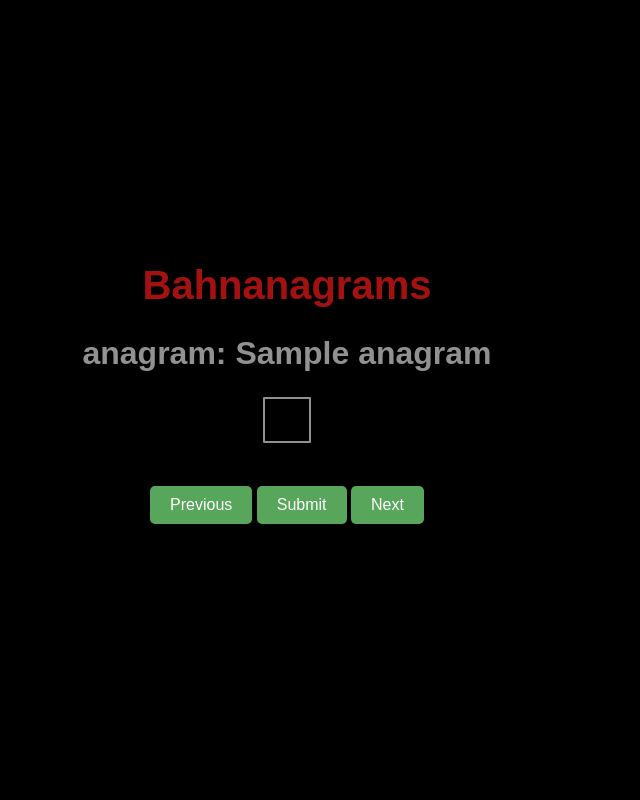
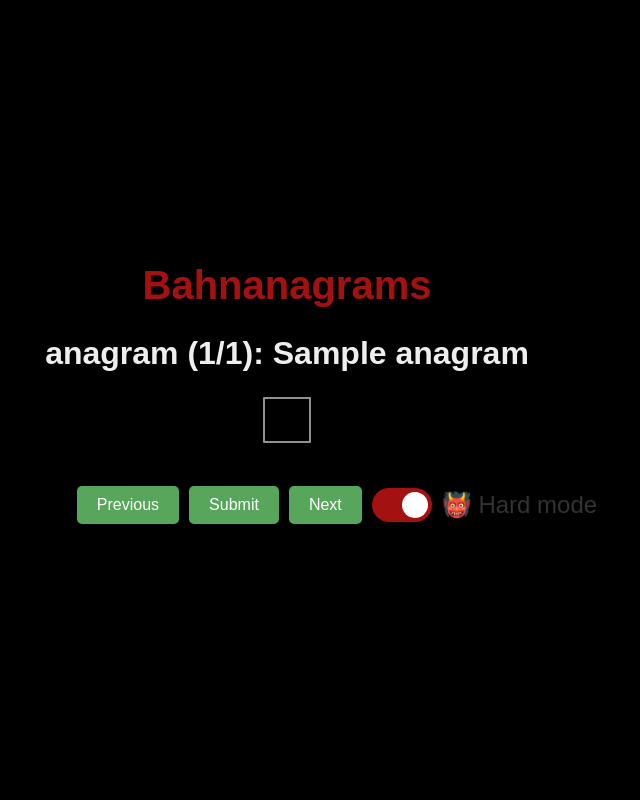
Before and after one commit to momonala/bahnanagrams, a Flask app: template templates/index.html in a window 1280 px wide. Shown: the whole page, without its empty margins (353-993 px from the left). Run offline with Flask 3, Linux system fonts and the light colour scheme; the template is opened without the code that fills it: most values are stand-ins (such as "Sample title", 1, 10 or a date in 2020); parts of the project's set-up code (start-up, migrations or seed data) failed here and were passed over.

Commit message:
Refactor anagram page to remove whitespace from words and update styling with CSS variables; implement difficulty toggle feature in the index template.

```diff
--- a/app.py
+++ b/app.py
@@ -1,6 +1,6 @@
 import logging
 
-from flask import Flask, render_template, request, redirect, url_for
+from flask import Flask, render_template, request
 
 from ubahn import df
 
@@ -18,7 +18,7 @@ solved = []
 @app.route("/<int:index>", methods=["GET", "POST"])
 def anagram_page(index):
     # Get current word and scrambled anagram
-    word = anagrams["Station"].iloc[index]
+    word = anagrams["Station"].iloc[index].replace(" ", "")
     anagram = word  # Assuming no scrambling for simplicity
 
     # Handle form submission
@@ -26,8 +26,6 @@ def anagram_page(index):
         user_input = ''.join([request.form.get(f"letter_{i}", "") for i in range(len(word))]).lower()
         if user_input == word.lower():
             solved.append(index)
-            return render_template("index.html", anagram=anagram, success=True, index=index, length=len(anagrams))
-
     if index in solved:
         return render_template("index.html", anagram=anagram, success=True, index=index, length=len(anagrams))
 
--- a/static/styles.css
+++ b/static/styles.css
@@ -1,5 +1,13 @@
+:root {
+  --deep-red: #a41111;
+  --light-red: #b74f4e;
+  --deep-green: #57a65b;
+  --off-white: #eeeeee;
+  --light-gray: #919191;
+}
+
 body {
-    background-color: #000000;
+    background-color: black;
     font-family: 'Arial', sans-serif;
     text-align: center;
     color: #333;
@@ -11,14 +19,14 @@ body {
     margin: 0;
 }
 h1 {
-    color: #a41111;
+    color:var(--deep-red);
     font-size: 2.5rem;
 }
 .scrambled-word {
     font-size: 2rem;
     font-weight: bold;
     margin-bottom: 20px;
-    color: #919191;
+    color: var(--off-white);
 }
 .input-box {
     width: 40px;
@@ -27,26 +35,26 @@ h1 {
     font-weight: bold;
     text-align: center;
     margin: 5px;
-    border: 2px solid #919191;
+    border: 2px solid var(--light-gray);
     border-radius: 1px;
     background-color: black;
     color: white;
 }
 
 .correct {
-    background-color: #90EE90;  /* Light green */
+    background-color: var(--deep-green);
 }
 
 .incorrect {
-    background-color: #ec8c8b;  /* Light red */
+    background-color: var(--light-red);
 }
 
 .input-box:focus {
-    border-color: #57a65b;
+    border-color: var(--deep-green);
     outline: none;
 }
 button {
-    background-color: #57a65b;
+    background-color: var(--deep-green);
     color: white;
     border: none;
     padding: 10px 20px;
@@ -56,11 +64,11 @@ button {
     margin-top: 20px;
 }
 button:hover {
-    background-color: #57a65b;
+    background-color: var(--deep-green);
 }
 .success-message {
     font-size: 1.5rem;
-    color: #57a65b;
+    color: var(--deep-green);
     margin-top: 20px;
 }
 .button-group {
@@ -68,23 +76,87 @@ button:hover {
     justify-content: center;
     gap: 10px;
 }
-button {
+
+.form-container {
+    display: flex;
+    flex-direction: column;
+    align-items: center;
+    justify-content: center;
+    text-align: center;
+}
+
+.switch-container {
+    display: flex;
+    align-items: center;
+    justify-content: center;
+}
+
+.switch {
+    position: relative;
+    display: inline-block;
+    width: 60px;
+    height: 34px;
+}
+
+.switch input {
+    opacity: 0;
+    width: 0;
+    height: 0;
+}
+
+.slider {
+    position: absolute;
+    cursor: pointer;
+    top: 0;
+    left: 0;
+    right: 0;
+    bottom: 0;
+    background-color: var(--deep-green);
+    transition: 0.4s;
+    border-radius: 34px;
+}
+
+.slider:before {
+    position: absolute;
+    content: "";
+    height: 26px;
+    width: 26px;
+    border-radius: 50%;
+    left: 4px;
+    bottom: 4px;
+    background-color: white;
+    transition: 0.4s;
+}
+
+input:checked + .slider {
+    background-color:var(--deep-red);
+}
+
+input:checked + .slider:before {
+    transform: translateX(26px);
+}
+
+.switch-label {
+    display: inline-block;
+    margin-left: 10px;
+    font-size: 1.5rem;
+}
+
+.switch-container {
+    display: flex;
+    align-items: center;
+    justify-content: center;
+}
+
+.button-container {
+    display: flex;
+    justify-content: center;
+    gap: 10px;
+    margin-left: 100px;
+}
+
+.button-container button {
+    padding: 10px 20px;
     font-size: 1rem;
-    padding: 10px 20px;
-    border-radius: 5px;
-    background-color: #57a65b;
-    color: white;
     cursor: pointer;
 }
-button:hover {
-    background-color: #45a049;
-}
-
-.correct {
-    color: green;
-    font-weight: bold;
-}
-
-.incorrect {
-    color: gray;
-}
--- a/templates/index.html
+++ b/templates/index.html
@@ -11,7 +11,7 @@
 
         <!-- Anagram display -->
         <div class="scrambled-word" id="scrambled-word">
-            anagram: {{ anagram }}
+            anagram {{ index }}/ {{ length }}: {{ anagram }}
         </div>
 
         <!-- Form for letter input and navigation buttons -->
@@ -36,6 +36,9 @@
             {% endfor %}
             <br />
             <br />
+
+            <!-- Buttons for previous, submit, and next -->
+            <div class="button-container">
                 <button type="button"
                     onclick="window.location.href='{{ url_for('anagram_page', index=(index - 1) % length) }}'">
                     Previous
@@ -47,14 +50,24 @@
                     onclick="window.location.href='{{ url_for('anagram_page', index=(index + 1) % length) }}'">
                     Next
                 </button>
+
+                <!-- Difficulty Toggle (Switch) -->
+                <div class="switch-container" style="margin-top: 20px;">
+                    <label class="switch">
+                        <input checked type="checkbox" id="difficulty-toggle" onchange="toggleDifficulty()" data-difficulty="easy">
+                        <span class="slider round"></span>
+                    </label>
+                    <span id="difficulty-label" class="switch-label">👹 Hard mode</span>
+                </div>
+            </div>
         </form>
 
+{#        // Trigger confetti and message after success (placeholder to not shift text when displayed)#}
         <div id="success-container" style="height: 40px;">
             {% if success %}
-                <p class="success-message">🍌🚂 You solved this Bahnanagram! 🚂🍌</p>
+                <p class="success-message">🚂🍌 You solved this Bahnanagram! 🍌🚂</p>
                 <script src="https://cdn.jsdelivr.net/npm/canvas-confetti@1.5.1/dist/confetti.browser.min.js"></script>
                 <script>
-                    // Trigger confetti after success
                     confetti({
                         particleCount: 200,
                         spread: 70,
@@ -89,12 +102,22 @@
                     document.querySelector('button[value="submit"]').click();
                 }
             }
+            // Toggle difficulty setting (easy or hard)
+            function toggleDifficulty() {
+                const difficultyToggle = document.getElementById("difficulty-toggle");
+                const difficultyLabel = document.getElementById("difficulty-label");
+
+                if (difficultyToggle.checked) {
+                    difficultyLabel.innerHTML = "👹 Hard mode";
+                } else {
+                    difficultyLabel.innerHTML = "😀 Easy mode";
+                }
+            }
 
             // update anagram and text colors when correct or wrong letters are typed
             const success = {{ success | tojson }};
-            console.log("Success Flag:", success);  // Debugging to check if it's correctly passed
+            // Call this function after page load to ensure it's applied after form re-render
             window.onload = function() {
-                // Call this function after page load to ensure it's applied after form re-render
                 updateAnagramColors();
             }
 
@@ -102,13 +125,16 @@
                 const inputs = document.querySelectorAll(".input-box");
                 const anagramDiv = document.getElementById("scrambled-word");
                 const anagramText = "{{ anagram }}"; // Original anagram
+                const index = "{{ index }}";
+                const length = "{{ length }}";
+                const hardMode = document.querySelector("input[type='checkbox']").checked; // Check if easy mode is enabled
                 let updatedText = "";
 
-                // Track typed letters and their counts
+                // Track typed letters and their counts and add the typed letter to the array
                 let typedLetters = [];
                 inputs.forEach((input) => {
                     if (input.value) {
-                        typedLetters.push(input.value); // Add the typed letter to the array
+                        typedLetters.push(input.value);
                     }
                 });
 
@@ -138,24 +164,26 @@
                             updatedText += `<span style="color: #57a65b">${letter}</span>`;
                             letterCount[letter]++;
                         } else {
-                            updatedText += `<span style="color: #919191">${letter}</span>`;
+                            updatedText += `<span>${letter}</span>`;
                         }
                     } else {
-                        updatedText += `<span style="color: #919191">${letter}</span>`;
+                        updatedText += `<span>${letter}</span>`;
                     }
                 }
 
                 // Update the displayed anagram
-                anagramDiv.innerHTML = "anagram: " + updatedText;
+                anagramDiv.innerHTML = "anagram (" + index + "/"  + length + "): " + updatedText;
 
                 // Update input box colors based on correct or incorrect letters
                 inputs.forEach((input, index) => {
                     let letter = anagramText[index];
                     let inputValue = input.value;
 
+                    // if correct letter and easy mode, turn input background green
                     if (inputValue && inputValue === letter) {
-                        // Correct letter, turn input background green
+                        if (!hardMode) {
                             input.classList.add("correct");
+                        }
                         input.classList.remove("incorrect");
                     } else if (inputValue && !anagramText.includes(inputValue)) {
                         // Incorrect letter (not in the anagram), turn input background red
```
Lines whose indentation alone changed are shown as unchanged.
